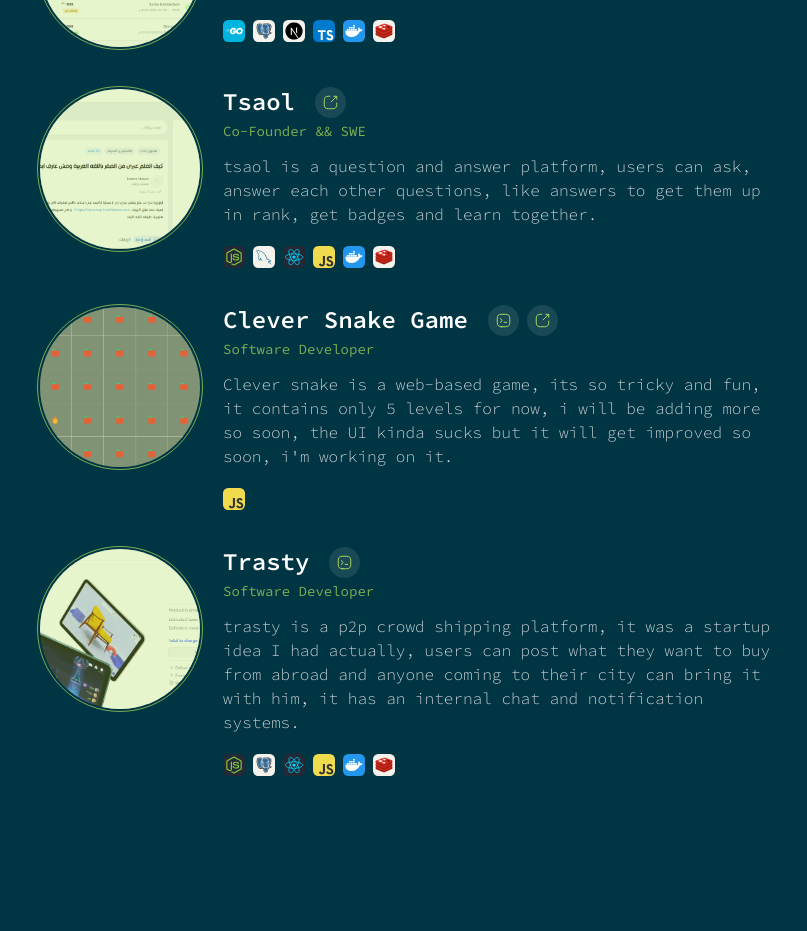
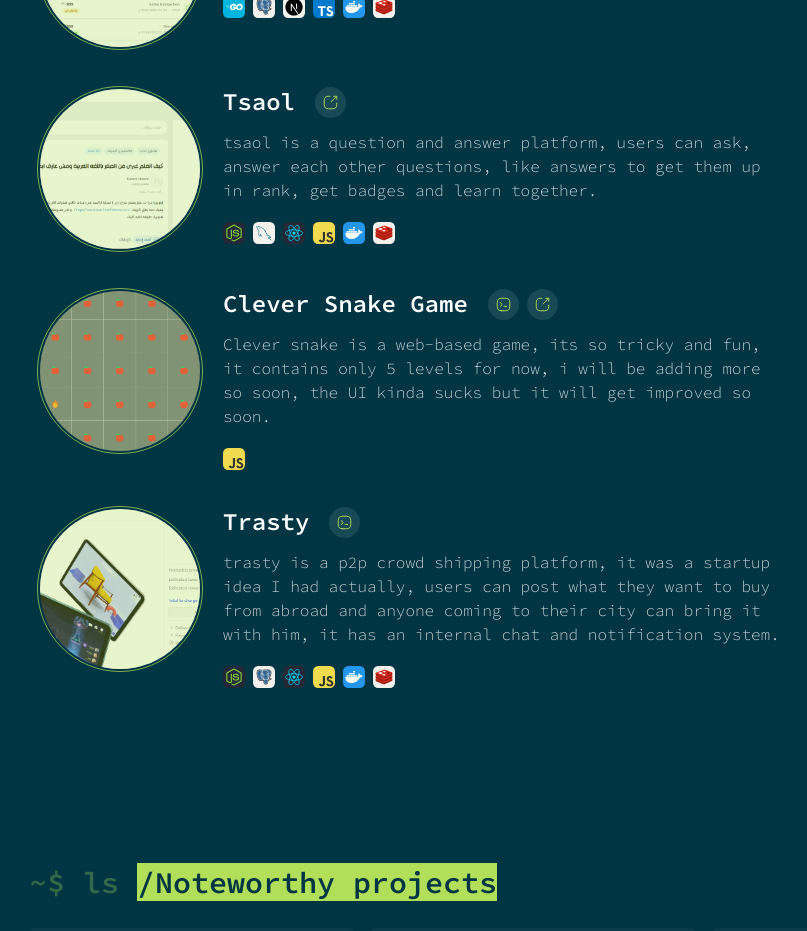
Before and after one commit to wassimbj/wassimbj.github.io, a Next.js app: page / in a window 1280 px wide. Shown: the part 800-1731 px from the top of the page, without its empty margins (107-914 px from the left). Built offline with nearby package versions, Linux system fonts and the light colour scheme.

Commit message:
no need for subtitles

```diff
--- a/components/FeaturedProjectCard.tsx
+++ b/components/FeaturedProjectCard.tsx
@@ -113,9 +113,9 @@ export default function FeaturedProjectCard({
                 )}
               </div>
             </div>
-            <span className="text-lightGreen text-opacity-70 text-sm">
+            {/* <span className="text-lightGreen text-opacity-70 text-sm">
               {subtitle}
-            </span>
+            </span> */}
           </div>
           <p className="md:text-base font-light text-sm">{description}</p>
           <div className="flex items-center space-x-2 mt-5">
--- a/meta/featured-projects.json
+++ b/meta/featured-projects.json
@@ -37,7 +37,7 @@
     "image": "/cleversnake-img.png",
     "demo": "https://clever-snake-game.vercel.app/",
     "code": "https://github.com/wassimbj/cleverSnakeGame",
-    "description": "Clever snake is a web-based game, its so tricky and fun, it contains only 5 levels for now, i will be adding more so soon, the UI kinda sucks but it will get improved so soon, i'm working on it.",
+    "description": "Clever snake is a web-based game, its so tricky and fun, it contains only 5 levels for now, i will be adding more so soon, the UI kinda sucks but it will get improved so soon.",
     "builtWith": [{ "name": "Javascript", "img": "JavaScript.svg" }]
   },
   {
@@ -46,7 +46,7 @@
     "image": "/trasty-img.png",
     "demo": "",
     "code": "https://github.com/wassimbj/trasty",
-    "description": "trasty is a p2p crowd shipping platform, it was a startup idea I had actually, users can post what they want to buy from abroad and anyone coming to their city can bring it with him, it has an internal chat and notification systems.",
+    "description": "trasty is a p2p crowd shipping platform, it was a startup idea I had actually, users can post what they want to buy from abroad and anyone coming to their city can bring it with him, it has an internal chat and notification system.",
     "builtWith": [
       { "name": "Node.js", "img": "NodeJS-Dark.svg" },
       { "name": "PostgreSQL", "img": "PostgreSQL-Light.svg" },
```
